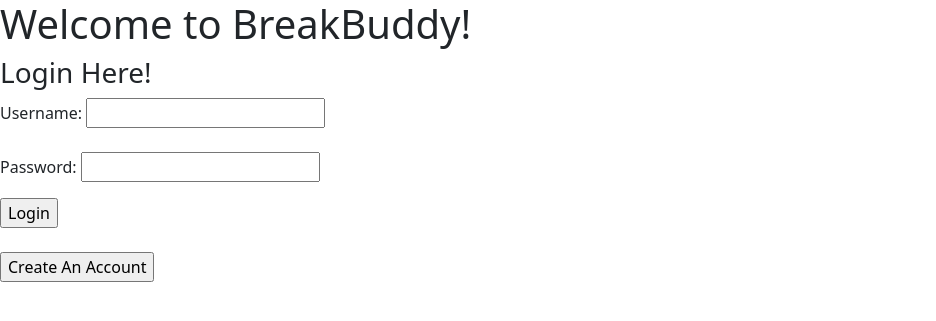
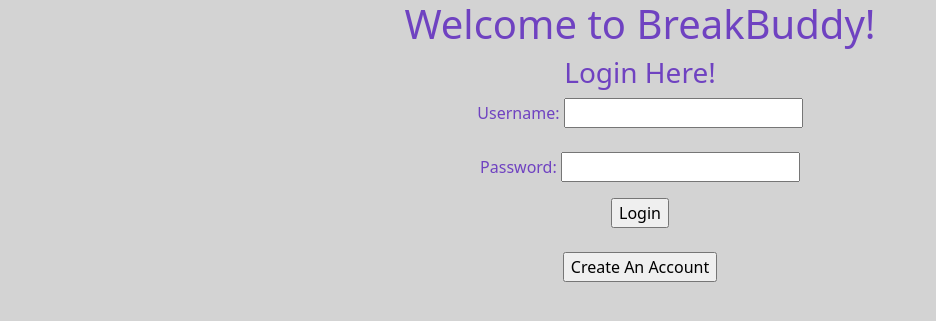
Before and after one commit to EGuo2004/P01, a Flask app: page / in a window 1280 px wide. Shown: the top 321 px of the page, without its empty margins (0-936 px from the left). Run offline with Flask 2, Linux system fonts and the light colour scheme; some libraries are stand-ins or nearby versions.

Commit message:
Bootstrap basics, style defined

```diff
--- /dev/null
+++ b/app/static/css/loginstyle.css
@@ -0,0 +1,15 @@
+@import "../node_modules/bootstrap/scss/bootstrap";
+
+body {
+   background-color: lightgray;
+}
+
+h1 {
+   color: var(--bs-purple);
+   text-align: center;
+}
+
+#formed {
+   color: var(--bs-purple);
+   text-align: center;
+}
--- a/app/templates/login.html
+++ b/app/templates/login.html
@@ -4,7 +4,7 @@
   <head>
     <title> BreakBuddy </title>
     <link href="https://cdn.jsdelivr.net/npm/bootstrap@5.1.3/dist/css/bootstrap.min.css" rel="stylesheet" integrity="sha384-1BmE4kWBq78iYhFldvKuhfTAU6auU8tT94WrHftjDbrCEXSU1oBoqyl2QvZ6jIW3" 	  crossorigin="anonymous">
-    <link rel="stylesheet" href="loginstyle.css">
+    <link rel="stylesheet" href="static/css/loginstyle.css">
   </head>
 
   <body>
@@ -12,6 +12,7 @@
       Welcome to BreakBuddy!
     </h1>
 
+    <div class = "container" id="formed">
         <h3>
           Login Here!
         </h3>
@@ -29,6 +30,7 @@
     		<form action="/create_account" method="POST">
       			<input type="submit" name="create" value="Create An Account">
     		</form>
+    </div>
   </body>
 
 </html>
```
Lines whose indentation alone changed are shown as unchanged.
